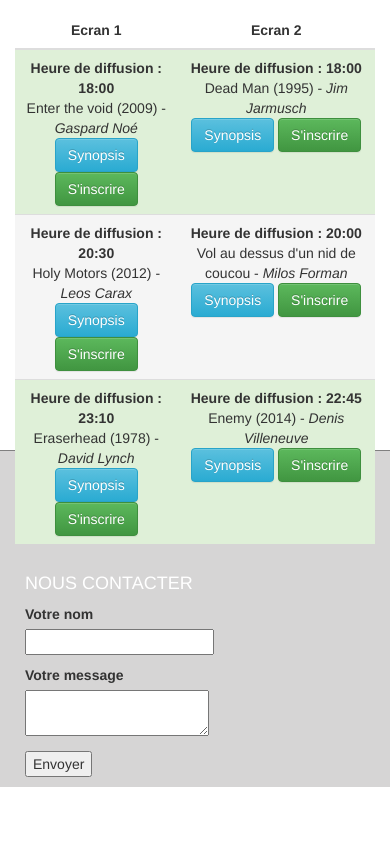
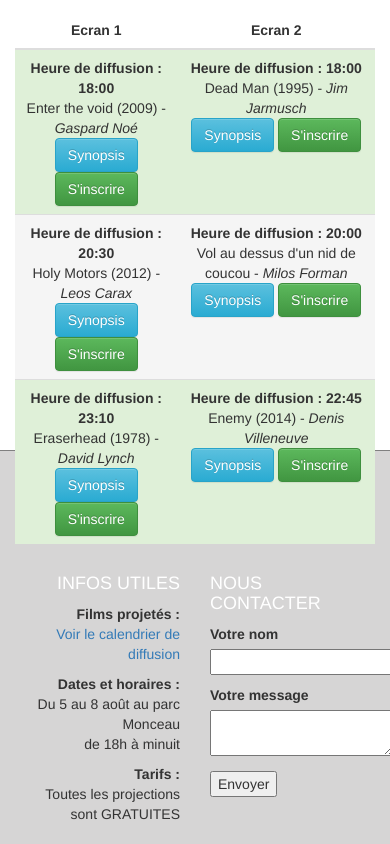
Before and after one commit to Emma1987/OC_P3, a plain HTML site: page films.html in a window 390 px wide. Shown: the part 1082-1926 px from the top of the page. Before the commit the page ends 1869 px from the top, so only its background shows below. Drawn offline with nearby package versions, Linux system fonts and the light colour scheme.

Commit message:
Modifications navigation + footer

```diff
--- a/films.html
+++ b/films.html
@@ -27,13 +27,13 @@
 						<span class="icon-bar"></span>
 						<span class="icon-bar"></span>
 					</button>
-					<span class="navbar-brand">Festival de Films de Plein Air</span>
+					<a class="navbar-brand" href="index.html">Festival de Films de Plein Air</a>
 				</div>
 				<div class="collapse navbar-collapse navbar-right">
 					<ul class="nav navbar-nav">
-						<li><a href="index.html"><span class="glyphicon glyphicon-home"></span>Accueil</a></li>
-						<li><a href="films.html"><span class="glyphicon glyphicon-camera"></span>Films</a></li>
-						<li><a href="news.html"><span class="glyphicon glyphicon-envelope"></span>Actus</a></li>
+						<li><a href="films.html"><span class="glyphicon glyphicon glyphicon-film"></span>Films</a></li>
+						<li><a href="news.html"><span class="glyphicon glyphicon glyphicon-calendar"></span>Actus</a></li>
+						<li><a href="contact.html"><span class="glyphicon glyphicon-envelope"></span>Contact</a></li>
 					</ul>
 				</div>
 			</div>
@@ -849,16 +849,15 @@
 		<div class="container">
 			<div class="row">
 				<div class="footer-left">
-    				<div class="col-sm-3 hidden-xs">
-    					<h4>Films à l'affiche</h4>
-    					<ul>
-    						<li>Dead Man (1995)</li>
-    						<li>Vol au dessus d'un nid de coucou (1975)</li>
-    						<li>Eraserhead (1978)</li>
-    						<li>Enemy (2014)</li>
-    						<li>Les Enchainés (1946)</li>
-    						<li><a href="films.html">Voir tous les films</a></li>
-    					</ul>
+					<div class="col-sm-3 col-xs-6">
+						<h4>Infos utiles</h4>
+						<p><strong>Films projetés :</strong><br />
+						<a href="films.html">Voir le calendrier de diffusion</a></p>
+						<p><strong>Dates et horaires :</strong><br />
+						Du 5 au 8 août au parc Monceau<br />
+						de 18h à minuit</p>
+						<p><strong>Tarifs :</strong><br />
+						Toutes les projections sont GRATUITES</p>
 					</div>
 				</div>
 				<div class="col-sm-6 hidden-xs">
@@ -868,7 +867,7 @@
 					</div>
 				</div>
 				<div class="footer-right">
-    				<div class="col-sm-3 col-xs-12">
+					<div class="col-sm-3 col-xs-6">
 						<h4>Nous contacter</h4>
 						<form method="post" traitement="#">
 							<p>
```
Also changed, not shown: index.html (+5 -5 lines), news.html (+14 -15 lines). Lines whose indentation alone changed are shown as unchanged.
